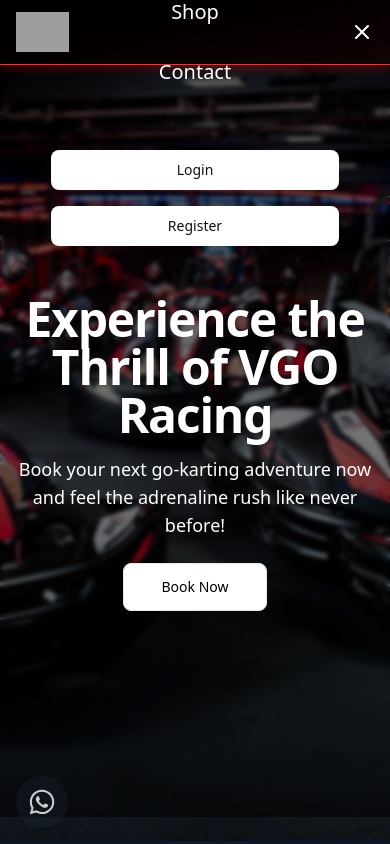
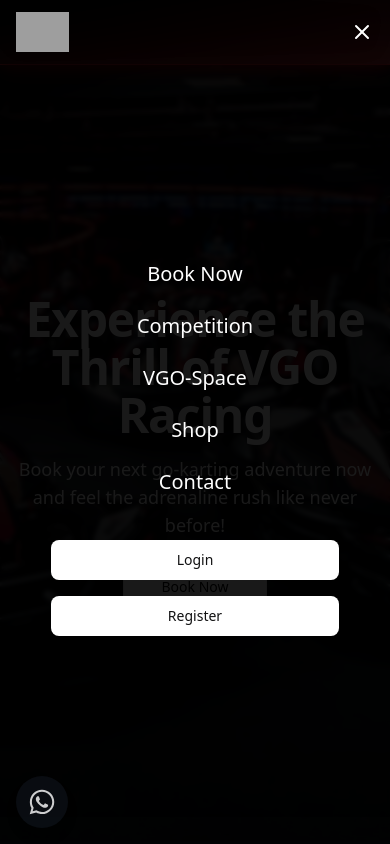
Before and after one commit to KingReevan/VGOwebGL, a Next.js app in the folder OneDrive/Desktop/vgo/vgo-frontend/: page / in a window 390 px wide. Both pictures are taken after a click on the button 362 px from the left and 32 px from the top of the page. Shown: the top 844 px of the page. Built offline with nearby package versions, Linux system fonts and the light colour scheme; no server answers; grey boxes are pictures that could not be loaded.

Commit message:
Hamburger menu fixed

```diff
--- a/OneDrive/Desktop/vgo/vgo-frontend/src/app/components/Navbar.tsx
+++ b/OneDrive/Desktop/vgo/vgo-frontend/src/app/components/Navbar.tsx
@@ -58,41 +58,43 @@
           {mobileMenuOpen ? <X size={24} /> : <Menu size={24} />}
         </button>
 
-        {/* Mobile Menu */}
-        <div className={`fixed inset-0 bg-black/90 backdrop-blur-md z-40 flex flex-col items-center justify-center space-y-8 transition-all duration-300 ease-in-out
+        {/* Mobile Menu - Fixed positioning with proper height */}
+        <div className={`fixed inset-0 bg-black/90 backdrop-blur-md z-40 flex flex-col items-center justify-center space-y-8 transition-all duration-300 ease-in-out pt-20 pb-10
           ${mobileMenuOpen ? 'translate-y-0 opacity-100' : '-translate-y-full opacity-0 pointer-events-none'}`}
+          style={{ height: '100vh', top: '0' }}
         >
+          <div className="overflow-y-auto w-full flex flex-col items-center">
             <Link
               href="/book"
-            className="text-xl font-medium text-white hover:text-primary transition-colors"
+              className="text-xl font-medium text-white hover:text-primary transition-colors py-3"
               onClick={() => setMobileMenuOpen(false)}
             >
               Book Now
             </Link>
             <Link
               href="/competition"
-            className="text-xl font-medium text-white hover:text-primary transition-colors"
+              className="text-xl font-medium text-white hover:text-primary transition-colors py-3"
               onClick={() => setMobileMenuOpen(false)}
             >
               Competition
             </Link>
             <Link
               href="/vgospace"
-            className="text-xl font-medium text-white hover:text-primary transition-colors"
+              className="text-xl font-medium text-white hover:text-primary transition-colors py-3"
               onClick={() => setMobileMenuOpen(false)}
             >
               VGO-Space
             </Link>
             <Link
               href="/shop"
-            className="text-xl font-medium text-white hover:text-primary transition-colors"
+              className="text-xl font-medium text-white hover:text-primary transition-colors py-3"
               onClick={() => setMobileMenuOpen(false)}
             >
               Shop
             </Link>
             <Link
               href="/contact"
-            className="text-xl font-medium text-white hover:text-primary transition-colors"
+              className="text-xl font-medium text-white hover:text-primary transition-colors py-3"
               onClick={() => setMobileMenuOpen(false)}
             >
               Contact
@@ -103,6 +105,7 @@
                 variant="default"
                 size="lg"
                 onClick={() => setMobileMenuOpen(false)}
+                className="w-full"
               >
                 <Link href="/login">Login</Link>
               </Button>
@@ -111,12 +114,14 @@
                 variant="default"
                 size="lg"
                 onClick={() => setMobileMenuOpen(false)}
+                className="w-full"
               >
                 <Link href="/register">Register</Link>
               </Button>
             </div>
           </div>
         </div>
+      </div>
     </nav>
   )
 }
```
Lines whose indentation alone changed are shown as unchanged.
